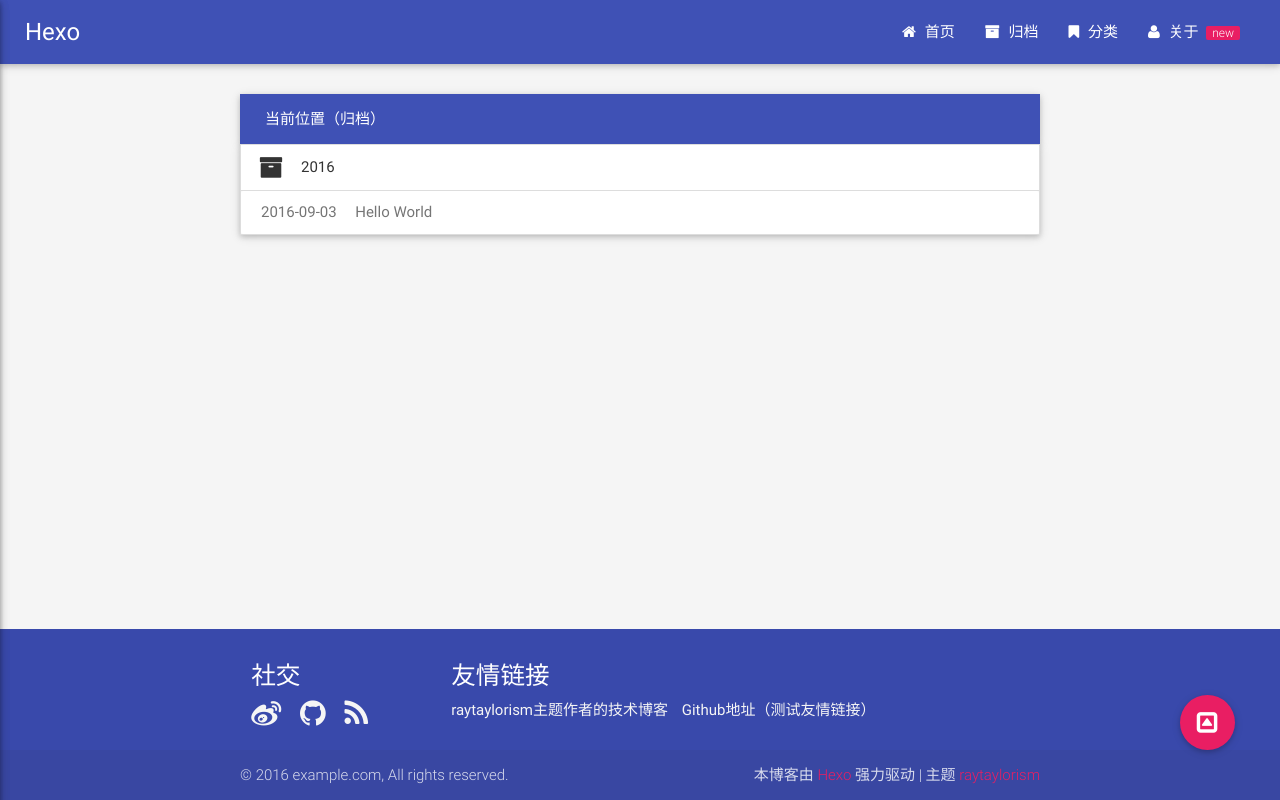
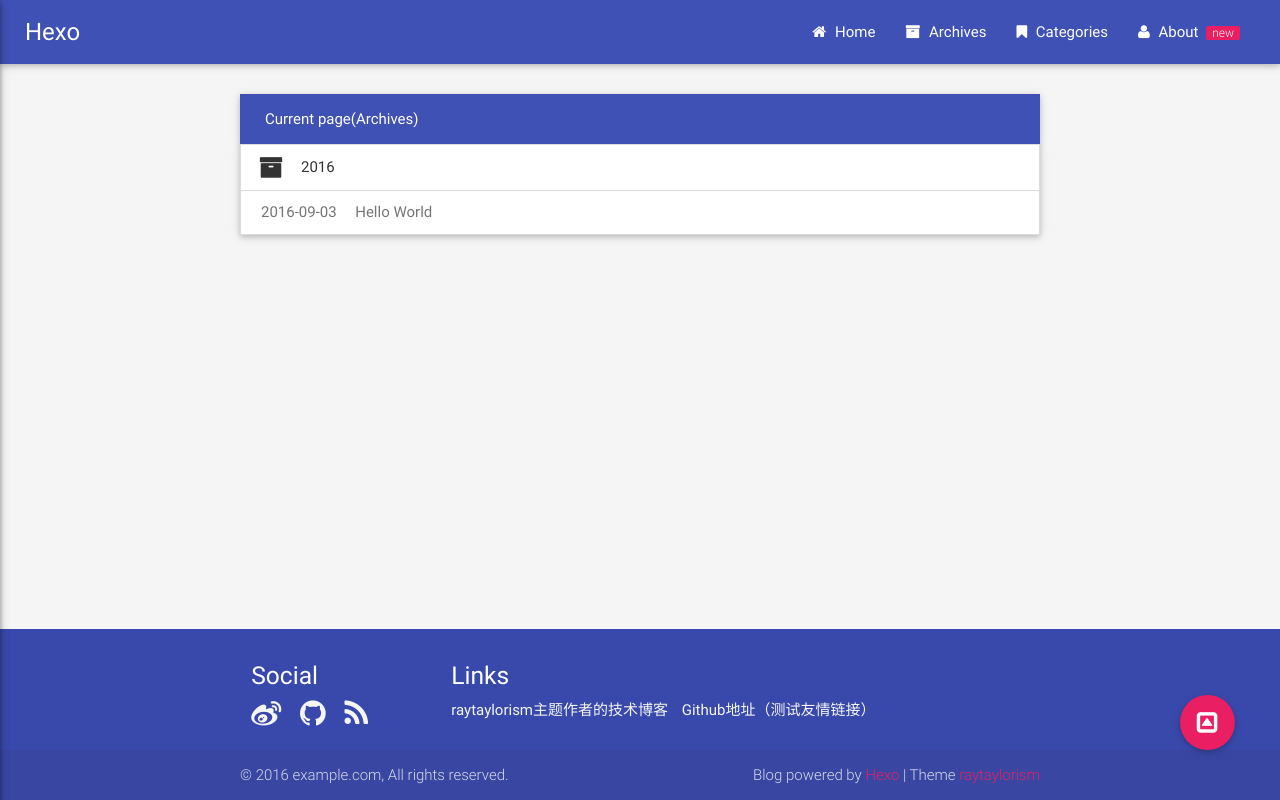
Before and after one commit to jaiesZ/jaiesZ.github.io, a plain HTML site: page archives/index.html in a window 1280 px wide. Drawn offline with nearby package versions, Linux system fonts and the light colour scheme; some packages are replaced by stand-ins of ours; no server answers.

Commit message:
Site updated: 2016-09-03 12:49:23

```diff
--- a/archives/index.html
+++ b/archives/index.html
@@ -7,7 +7,7 @@
 
 
 
-    <title>归档 | </title>
+    <title>Archives | </title>
     <meta name="author" content="John Doe">
 
 
@@ -49,7 +49,7 @@
                         <a class="menu-home " href="/" >
                             <i class="fa fa-home "></i>
 
-                            首页
+                            Home
                         </a>
                     </li>
 
@@ -57,7 +57,7 @@
                         <a class="menu-archive " href="/archives" >
                             <i class="fa fa-archive "></i>
 
-                            归档
+                            Archives
                         </a>
                     </li>
 
@@ -65,7 +65,7 @@
                         <a class="menu-category category-menu" href="javascript:;" data-activates="category-menu" >
                             <i class="fa fa-bookmark "></i>
 
-                            分类
+                            Categories
                         </a>
                     </li>
 
@@ -73,7 +73,7 @@
                         <a class="menu-about " href="/about" >
                             <i class="fa fa-user "></i>
 
-                            关于
+                            About
                         </a>
                     </li>
 
@@ -101,7 +101,7 @@
                 <a class="waves-effect menu-home " href="/" >
                     <i class="fa fa-home "></i>
 
-                    首页
+                    Home
                 </a>
             </li>
 
@@ -109,7 +109,7 @@
                 <a class="waves-effect menu-archive " href="/archives" >
                     <i class="fa fa-archive "></i>
 
-                    归档
+                    Archives
                 </a>
             </li>
 
@@ -117,7 +117,7 @@
                 <a class="waves-effect menu-category category-menu" href="javascript:;" data-activates="category-menu" >
                     <i class="fa fa-bookmark "></i>
 
-                    分类
+                    Categories
                 </a>
             </li>
 
@@ -125,7 +125,7 @@
                 <a class="waves-effect menu-about " href="/about" >
                     <i class="fa fa-user "></i>
 
-                    关于
+                    About
                 </a>
             </li>
 
@@ -147,7 +147,7 @@
     <div class="row">
         <div class="input-field col s12">
               <input id="search-input" type="text">
-              <label for="search-input">搜索</label>
+              <label for="search-input">Search</label>
         </div>
 
     </div>
@@ -163,7 +163,7 @@
 
 <nav class="page-nav hide-on-small-only">
     <div class="nav-wrapper indigo">
-        <span class="breadcrumb">当前位置（归档）</span>
+        <span class="breadcrumb">Current page(Archives)</span>
 
 
 
@@ -202,7 +202,7 @@
       <i class="fa fa-caret-square-o-up"></i>
     </a>
     <ul>
-      <li><a class="btn-return-top btn-floating waves-effect green" title="回到顶部"><i class="fa fa-arrow-circle-o-up"></i></a></li>
+      <li><a class="btn-return-top btn-floating waves-effect green" title="Return to top"><i class="fa fa-arrow-circle-o-up"></i></a></li>
       <li><a class="btn-floating waves-effect button-collapse yellow darken-1"  data-activates="main-menu" title="menu"><i class="fa fa-navicon"></i></a></li>
     </ul>
   </div>
@@ -214,7 +214,7 @@
         <div class="row">
 
             <div class="social-group col m3 s12">
-                <h5 class="white-text">社交</h5>
+                <h5 class="white-text">Social</h5>
 
                     <a class="social-link" href="http://weibo.com/1956184117" target="_blank">
                         <i class="fa fa-2x fa-weibo"></i>
@@ -233,7 +233,7 @@
 
 
             <div class="col m9 s12">
-                <h5 class="white-text">友情链接</h5>
+                <h5 class="white-text">Links</h5>
 
                     <a class="social-link" href="http://raytaylorlin.com/" target="_blank">raytaylorism主题作者的技术博客</a>
 
@@ -248,7 +248,7 @@
     <div class="footer-copyright pink-link-context">
         <div class="container">
             © 2016 example.com, All rights reserved.
-            <p class="right" style="margin-top: 0;">本博客由 <a href="https://hexo.io">Hexo</a> 强力驱动 | 主题 <a href="https://github.com/raytaylorlin/hexo-theme-raytaylorism">raytaylorism</a></p>
+            <p class="right" style="margin-top: 0;">Blog powered by <a href="https://hexo.io">Hexo</a> | Theme <a href="https://github.com/raytaylorlin/hexo-theme-raytaylorism">raytaylorism</a></p>
         </div>
     </div>
 </footer>
```
Also changed, not shown: 2016/09/03/hello-world/index.html (+14 -14 lines), archives/2016/09/index.html (+15 -15 lines), archives/2016/index.html (+15 -15 lines), index.html (+13 -13 lines).
